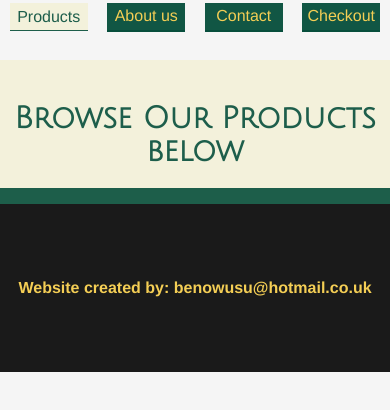
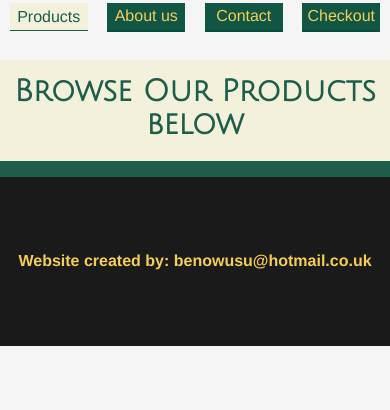
Before and after one commit to benowusulink/frontline-organic-products, a website built with Parcel: page pages/products.html in a window 390 px wide. Shown: the part 100-510 px from the top of the page. Built offline with nearby package versions, Linux system fonts and the light colour scheme.

Commit message:
finished prototype pt2

```diff
--- a/src/css/products.css
+++ b/src/css/products.css
@@ -273,13 +273,11 @@
 
 @media only screen and (min-width: 0px) and (max-width: 600px){
 
-  :root{
-    scroll-padding-top: 0vh;
-  }
+
 
   #product-page-main {
-    margin-top: 0vh;
-    padding-top: 5vh;
+    margin-top: 0;
+    padding-top: 4%;
   }
 
 
```
Also changed, not shown: docs/products.html (+1 -1 lines), 4 other files.
